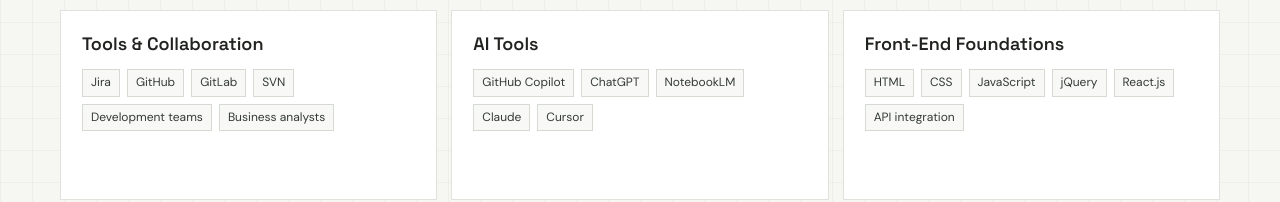
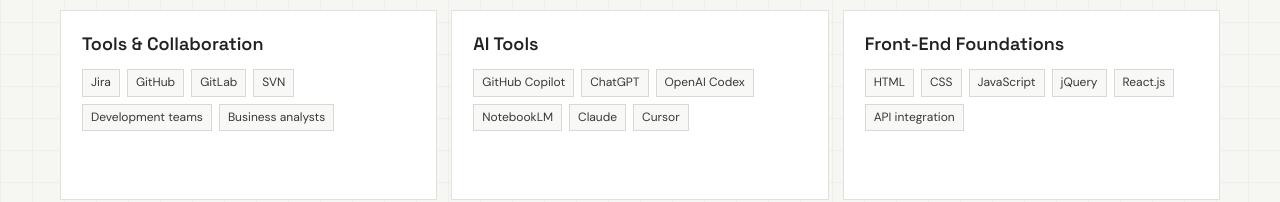
Before and after one commit to thanhnhadev/about, a plain HTML site: page index.html in a window 1280 px wide. Shown: the part 1834-2036 px from the top of the page. Drawn offline with nearby package versions, Linux system fonts and the light colour scheme.

Commit message:
Add OpenAI Codex to AI tools

```diff
--- a/index.html
+++ b/index.html
@@ -357,7 +357,7 @@
           </article>
           <article class="skill-group reveal">
             <h3>AI Tools</h3>
-            <div class="chip-list"><span class="chip">GitHub Copilot</span><span class="chip">ChatGPT</span><span class="chip">NotebookLM</span><span class="chip">Claude</span><span class="chip">Cursor</span></div>
+            <div class="chip-list"><span class="chip">GitHub Copilot</span><span class="chip">ChatGPT</span><span class="chip">OpenAI Codex</span><span class="chip">NotebookLM</span><span class="chip">Claude</span><span class="chip">Cursor</span></div>
           </article>
           <article class="skill-group reveal">
             <h3>Front-End Foundations</h3>
```
